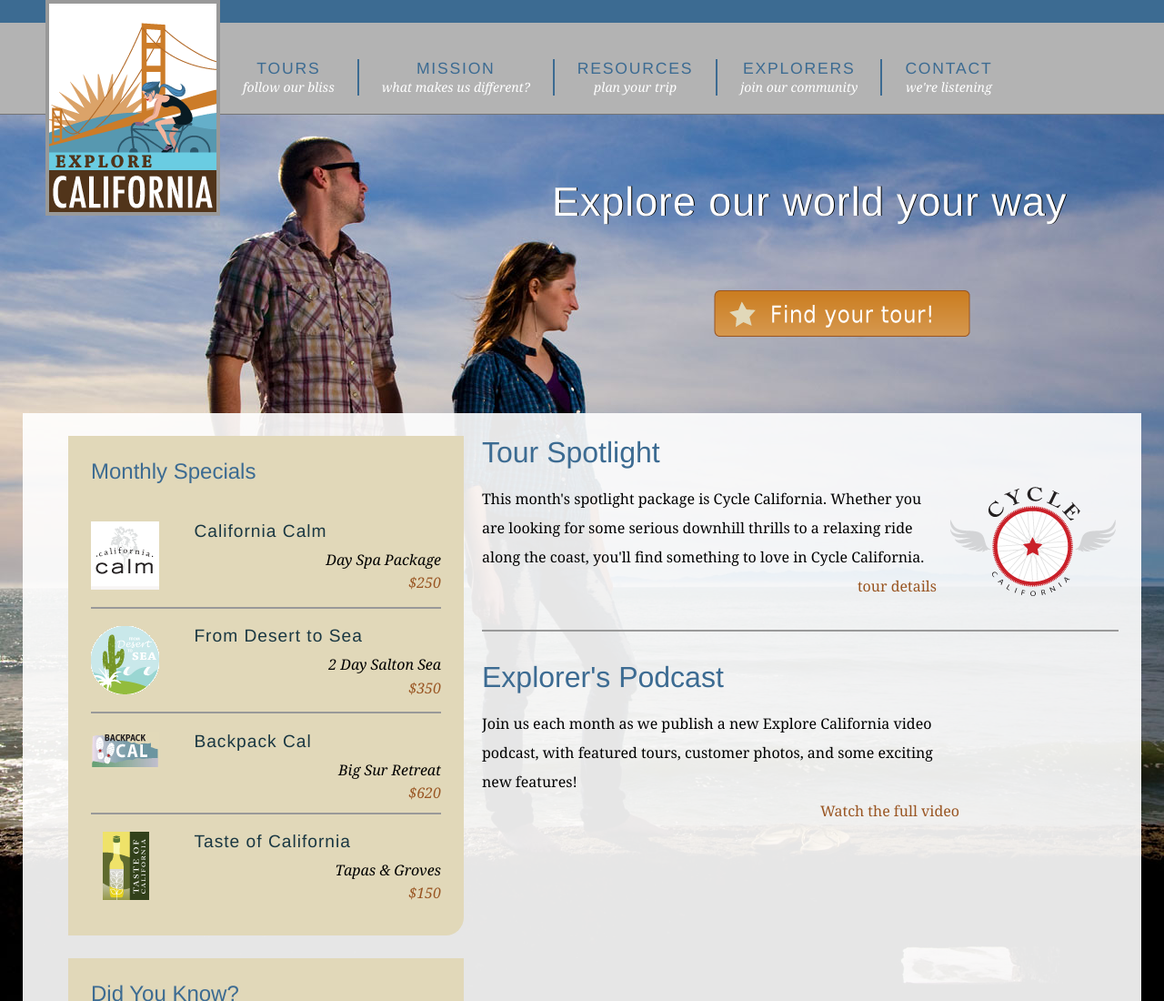
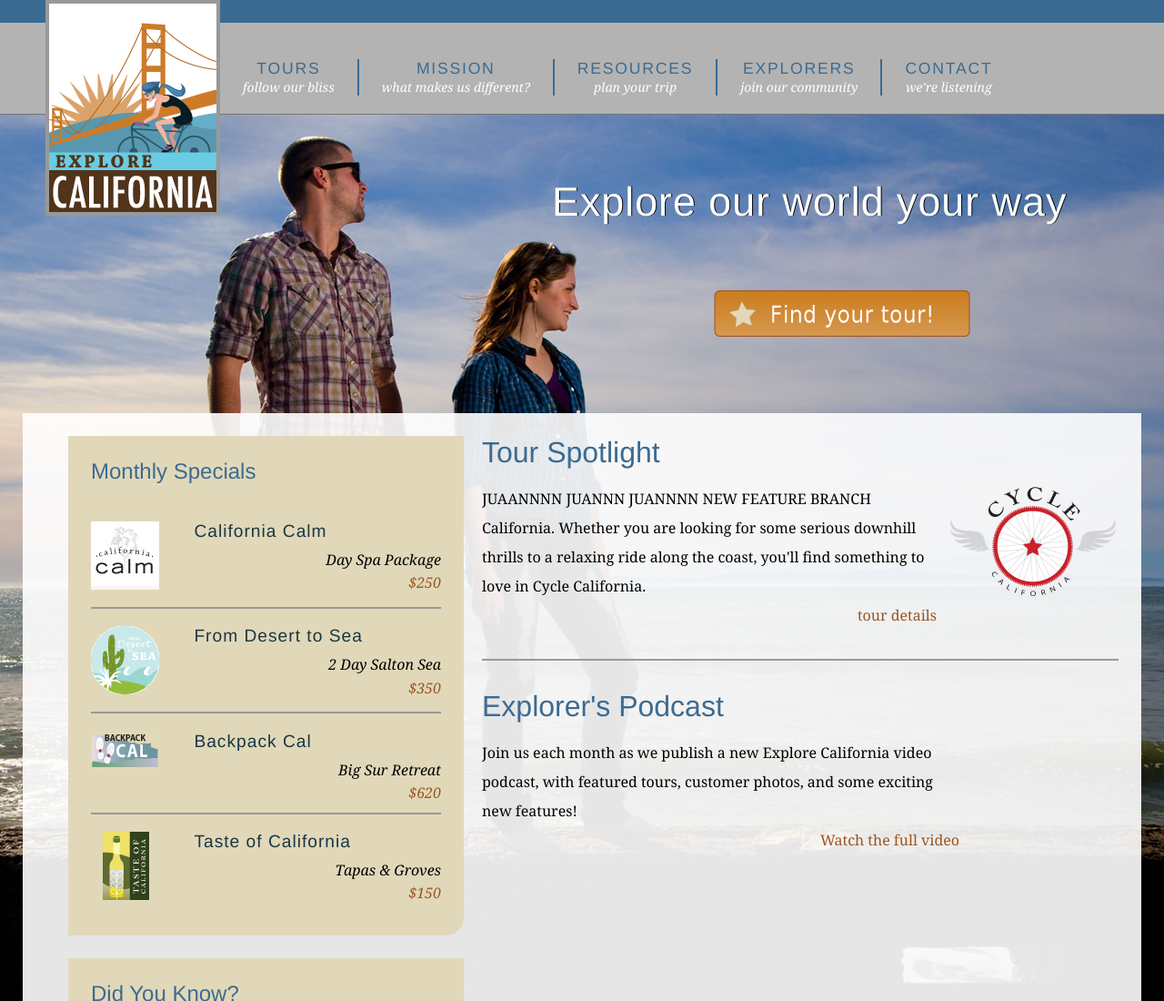
Before and after one commit to jpzepeda/firststeps, a plain HTML site: page index.html in a window 1280 px wide. Shown: the top 1100 px of the page at 91% size. Drawn offline with Linux system fonts and the light colour scheme.

Commit message:
modified for new bracnsh

```diff
--- a/index.html
+++ b/index.html
@@ -63,7 +63,7 @@
         <div id="mainContent">
           <div id="mainArticle">
             <h1>Tour Spotlight</h1>
-            <p class="spotlight">This month's spotlight package is Cycle California. Whether you are looking for some serious downhill thrills to a relaxing ride along the coast, you'll find something to love in Cycle California.<br /> <span class="accent"><a href="tours_cycle.html" title="Cycle California">tour details</a></span></p>
+            <p class="spotlight">JUAANNNN JUANNN JUANNNN NEW FEATURE BRANCH California. Whether you are looking for some serious downhill thrills to a relaxing ride along the coast, you'll find something to love in Cycle California.<br /> <span class="accent"><a href="tours_cycle.html" title="Cycle California">tour details</a></span></p>
 
             <h1>Explorer's Podcast</h1>
             <p class="videoText">Join us each month as we publish a new Explore California video podcast, with featured tours, customer photos, and some exciting new features!<span class="accent"><a href="explorers/video.html" title="Video Podcast">Watch the full video</a></span></p>
```
